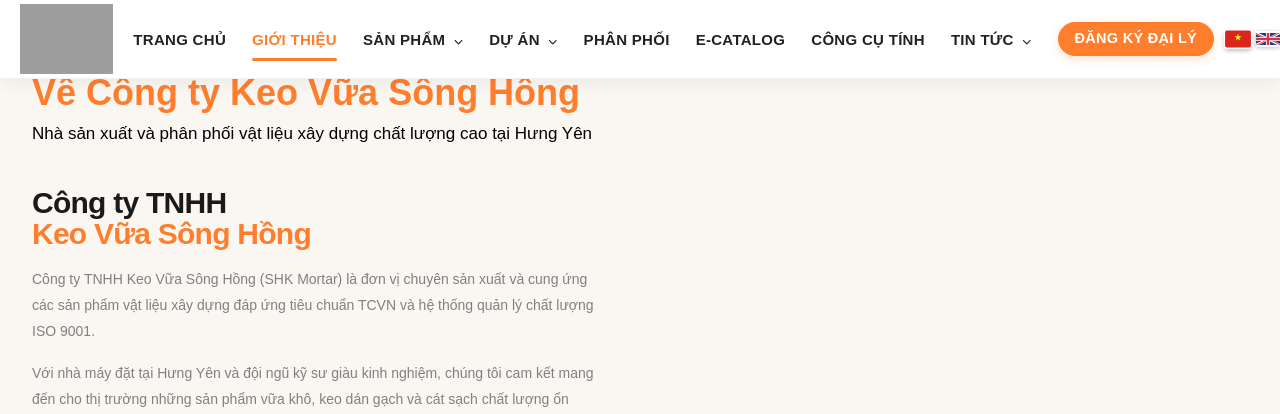
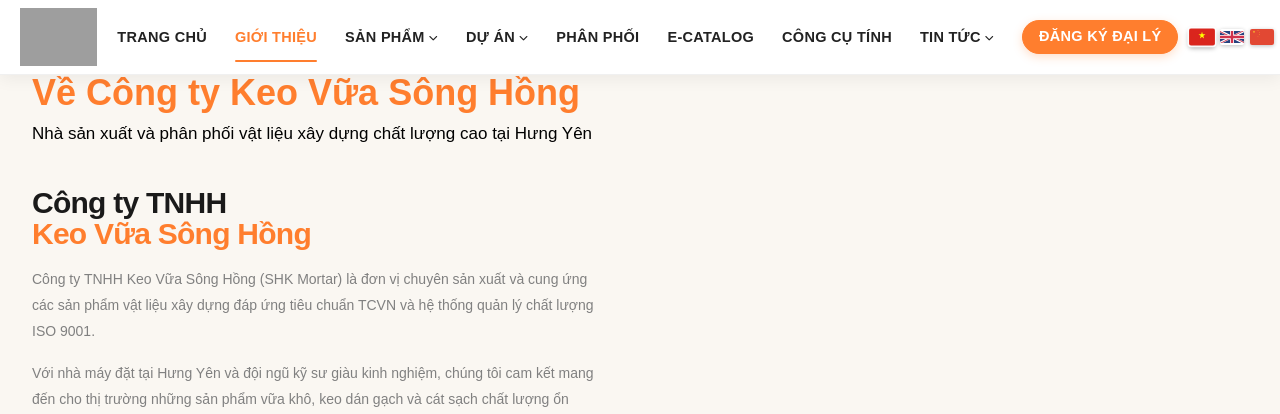
Before and after one commit to ngovandat2005/test, a Django app: page /gioi-thieu/ in a window 1280 px wide. Shown: the top 414 px of the page. Run offline with Django 5.2, Linux system fonts and the light colour scheme; some libraries are stand-ins or nearby versions; some web fonts are replaced; grey boxes are pictures that could not be loaded.

Commit message:
Can chinh logo va text menu tren cung mot truc tam ngang song song

```diff
--- a/main/templates/main/base.html
+++ b/main/templates/main/base.html
@@ -10,7 +10,7 @@
     <link rel="preconnect" href="https://fonts.gstatic.com" crossorigin>
     <link href="https://fonts.googleapis.com/css2?family=Bai+Jamjuree:ital,wght@0,300;0,400;0,500;0,600;0,700;1,300;1,400&display=swap" rel="stylesheet">
     <link rel="stylesheet" href="https://cdnjs.cloudflare.com/ajax/libs/font-awesome/6.5.0/css/all.min.css">
-    <link rel="stylesheet" href="{% static 'css/style.css' %}?v=206">
+    <link rel="stylesheet" href="{% static 'css/style.css' %}?v=207">
     {% block extra_css %}{% endblock %}
 </head>
 <body>
--- a/static/css/style.css
+++ b/static/css/style.css
@@ -105,20 +105,21 @@
   align-items: center;
   justify-content: space-between;
   gap: 12px;
-  height: 78px;
+  height: 74px;
 }
 
 .nav-logo {
   display: inline-flex;
   align-items: center;
-  gap: 8px;
+  justify-content: center;
   text-decoration: none;
   flex-shrink: 0;
+  height: 100%;
 }
 .nav-logo-img {
-  height: 70px;
+  height: 58px;
   width: auto;
-  max-height: 74px;
+  max-height: 60px;
   object-fit: contain;
   background: transparent;
   padding: 0;
@@ -135,15 +136,26 @@
   display: flex;
   align-items: center;
   justify-content: center;
-  gap: 10px;
+  gap: 12px;
   flex: 1;
+  height: 100%;
   margin: 0 auto;
+}
+
+.nav-drop {
+  position: relative;
+  display: inline-flex;
+  align-items: center;
+  height: 100%;
 }
 
 .nav-link {
   position: relative;
-  padding: 16px 8px;
-  font-size: 15px;
+  display: inline-flex;
+  align-items: center;
+  height: 100%;
+  padding: 0 8px;
+  font-size: 14.5px;
   font-weight: 700;
   letter-spacing: .02em;
   text-transform: uppercase;
@@ -151,6 +163,7 @@
   transition: color var(--tr), background var(--tr);
   white-space: nowrap;
   text-decoration: none;
+  line-height: 1;
 }
 .nav-link:hover { color: #FF7E2E; }
 .nav-link.active {
@@ -160,14 +173,13 @@
 .nav-link.active::after {
   content: '';
   position: absolute;
-  left: 8px; right: 8px; bottom: 8px;
+  left: 8px; right: 8px; bottom: 12px;
   height: 2.5px;
   background: #FF7E2E;
   border-radius: 2px;
 }
 
 /* Dropdown menu */
-.nav-drop { position: relative; }
 .drop-menu {
   position: absolute; top: 100%; left: 0;
   background: #fff;
```
